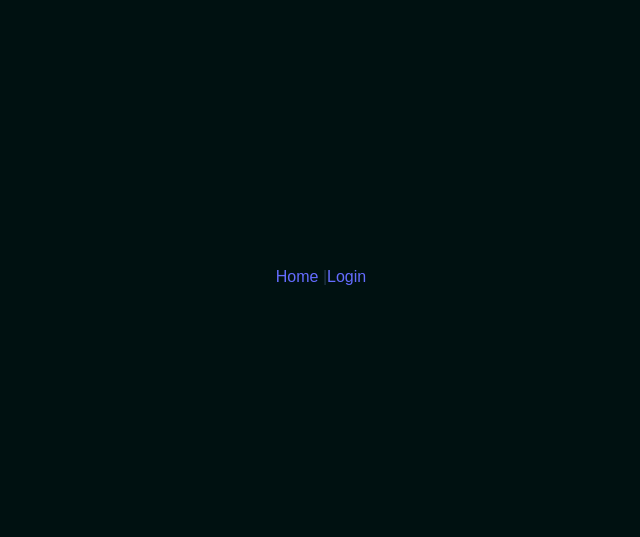
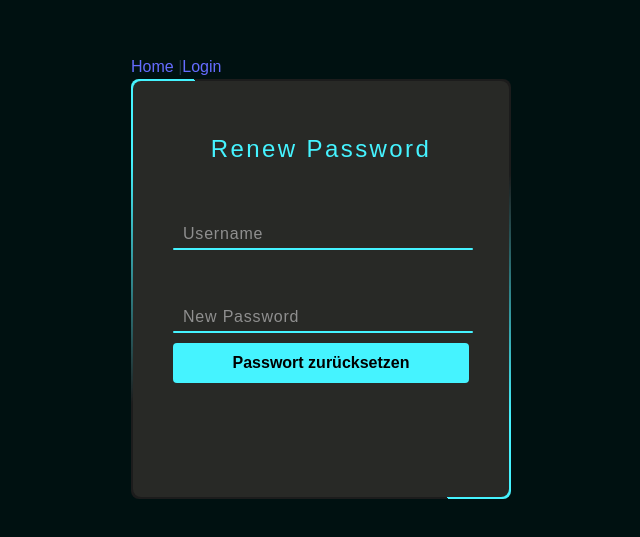
Before and after one commit to SonjaLu/PersonnelManagement, a React (Vite) app in the folder frontend/: page /forgotpassword in a window 1280 px wide. Before the commit this address had no page. Shown: the part 123-660 px from the top of the page, without its empty margins (319-959 px from the left). Built offline with nearby package versions, Linux system fonts and the light colour scheme.

Commit message:
Register und forgot password

```diff
--- a/frontend/src/App.css
+++ b/frontend/src/App.css
@@ -5,3 +5,7 @@
   font-family: 'Poppins', sans-serif;
 
 }
+
+.hide-links nav {
+  display: none;
+}
--- a/frontend/src/App.jsx
+++ b/frontend/src/App.jsx
@@ -1,36 +1,47 @@
-import { useState } from 'react'
-import './App.css'
+import { useState, useEffect } from 'react';
+import './App.css';
 import {
   BrowserRouter as Router,
   Routes,
   Route,
-  Link
+  Link,
+  useLocation
 } from 'react-router-dom';
 import Home from './components/Home/Home.jsx';
-import Login from  './components/Login/Login.jsx';
+import Login from './components/Login/Login.jsx';
+import Register from './components/Register/Register.jsx';
+import ForgotPassword from './components/Register/ForgotPassword.jsx';
 
+function Navigation() {
+    const location = useLocation();
+    const [isHome, setIsHome] = useState(false);
+
+    useEffect(() => {
+        setIsHome(location.pathname === '/');
+    }, [location]);
+
+    return (
+        <div className={isHome ? 'hide-links' : ''}>
+            <nav>
+                <Link to="/">Home</Link> |
+                <Link to="/login">Login</Link>
+            </nav>
+        </div>
+    );
+}
 
 function App() {
-  const [count, setCount] = useState(0)
-
     return (
         <Router>
-        <nav>
-          <Link to="/">Home</Link> |
-
-          <Link to="/login">Login</Link>
-        </nav>
+            <Navigation />
             <Routes>
                 <Route path="/" element={<Home />} />
-
+                <Route path="/register" element={<Register />} />
                 <Route path="/login" element={<Login />} />
+                <Route path="/forgotpassword" element={<ForgotPassword />} />
             </Routes>
         </Router>
     );
 }
 
-
-
-
-
-export default App
+export default App;
--- a/frontend/src/components/Home/Home.css
+++ b/frontend/src/components/Home/Home.css
@@ -18,6 +18,10 @@ body {
     text-align: center;
     justify-content: center;
     padding-left: 100px;
+    font-weight: 700;
+    text-shadow:
+        -2px 14px 8px #004466;
+
 }
 
 .home-letters-bottom {
--- a/frontend/src/components/Home/Home.jsx
+++ b/frontend/src/components/Home/Home.jsx
@@ -1,20 +1,31 @@
-import React from "react";
+import React, { useEffect } from "react";
 import './Home.css';
 import treasureCestGif from '../../assets/treasurecestan.gif';
+import { useNavigate } from 'react-router-dom';
+
+
 
 function Home() {
+    const navigate = useNavigate();
+
+    useEffect(() => {
+        const timer = setTimeout(() => {
+            navigate('/login');
+        }, 7000);
+
+        return () => clearTimeout(timer);
+    }, [navigate]);
     return (
         <div className="home-box" style={{ position: 'relative' }}>
         <svg width="600" height="300" style={{ position: 'absolute', top: 110}}>
             <path id="bogenPfad" d="M100,210 A180,90 0 0,1 500,150" fill="transparent" />
             <text fontSize="100" fill="white"  className="bogenText" style={{ letterSpacing: '0.1em' }}>
-                <textPath xlinkHref="#bogenPfad" startOffset="7%">
+                <textPath xlinkHref="#bogenPfad" startOffset="5%">
                     SARAH'S
                 </textPath>
   </text>
 </svg>
-            {/* <h1 className="home-letters">SARAH'S</h1> */}
-            {/* <div  style={{ position: 'relative' }}> */}
+
             <div>
                 <img src={treasureCestGif} alt="treasure cest" />
             </div>
--- a/frontend/src/components/Login/Login.jsx
+++ b/frontend/src/components/Login/Login.jsx
@@ -1,5 +1,5 @@
 import React, { useState } from 'react';
-import { useNavigate } from 'react-router-dom';
+import { useNavigate, Link } from 'react-router-dom';
 import './Login.css';
 
 function Login() {
@@ -41,8 +41,8 @@ return (
         </div>
 
         <div className="login-links">
-            <a href="#">Forgot Password?</a>
-            <a href="#">Don't have an account? Sign Up</a>
+        <Link to="/forgotpassword">Forgot Password?</Link>
+            <Link to="/register">Don't have an account? Sign Up</Link>
         </div>
         <input className="login-submit" type="submit" value="login" />
     </div>
--- /dev/null
+++ b/frontend/src/components/Register/ForgotPassword.jsx
@@ -0,0 +1,57 @@
+import React, { useState } from 'react';
+import { useNavigate } from 'react-router-dom';
+import './Register.css';
+import '../Login/Login.css';
+
+function ForgotPassword() {
+    const [username, setUsername] = useState('');
+    const [newPassword, setNewPassword] = useState('');
+    const [resetStatus, setResetStatus] = useState('');
+    const navigate = useNavigate();
+
+    const handleResetPassword = () => {
+
+        const storedUsername = localStorage.getItem('username');
+        if (storedUsername === username) {
+
+            localStorage.setItem('password', newPassword);
+            setResetStatus('Passwort erfolgreich zurückgesetzt.');
+            setTimeout(() => navigate('/login'), 2000);
+        } else {
+            setResetStatus('Benutzername nicht gefunden.');
+        }
+    };
+
+    return (
+        <div className="login-box">
+        <div className="type-in-form">
+            <h2 className="login-letters">Renew Password</h2>
+        <div className="login-input-box">
+        <input className="login-input-field"
+            type="text"
+           required="required"
+            value={username}
+            onChange={(e) => setUsername(e.target.value)} />
+          <span className="login-span">Username</span>
+        <i></i>
+        </div>
+        <div className="login-input-box">
+        <input className="login-input-field"
+            type="password"
+           required="required"
+           value={newPassword}
+            onChange={(e) => setNewPassword(e.target.value)}  />
+          <span className="login-span">New Password</span>
+        <i></i>
+        </div>
+        <div>
+
+            <button className="login-submit" onClick={handleResetPassword}>Passwort zurücksetzen</button>
+            <p>{resetStatus}</p>
+        </div>
+        </div>
+        </div>
+    );
+}
+
+export default ForgotPassword;
--- /dev/null
+++ b/frontend/src/components/Register/Register.jsx
@@ -0,0 +1,52 @@
+import React, { useState } from 'react';
+import { useNavigate } from 'react-router-dom';
+import './Register.css';
+import '../Login/Login.css';
+
+function Register() {
+    const [username, setUsername] = useState('');
+    const [password, setPassword] = useState('');
+    const navigate = useNavigate();
+
+    const handleRegister = () => {
+
+        localStorage.setItem('username', username);
+        localStorage.setItem('password', password);
+
+
+        navigate('/home');
+    }
+
+    return (
+        <div className="login-box">
+        <div className="type-in-form">
+            <h2 className="login-letters">Register</h2>
+
+
+
+        <div className="login-input-box">
+            <input className="login-input-field"
+                type="text"
+               required="required"
+                value={username}
+                onChange={(e) => setUsername(e.target.value)} />
+              <span className="login-span">Username</span>
+            <i></i>
+            </div>
+            <div className="login-input-box">
+            <input className="login-input-field" type="password" required="required"
+            value={password}
+            onChange={(e) => setPassword(e.target.value)}/>
+            <span className="login-span">Password</span>
+            <i></i>
+        </div>
+
+            <button className="login-submit" onClick={handleRegister}>Registrieren</button>
+        </div>
+
+        </div>
+
+    );
+}
+
+export default Register;
```
Also changed, not shown: frontend/src/components/Register/ForgotPassword.css (added), frontend/src/components/Register/Register.css (added). Lines whose indentation alone changed are shown as unchanged.
